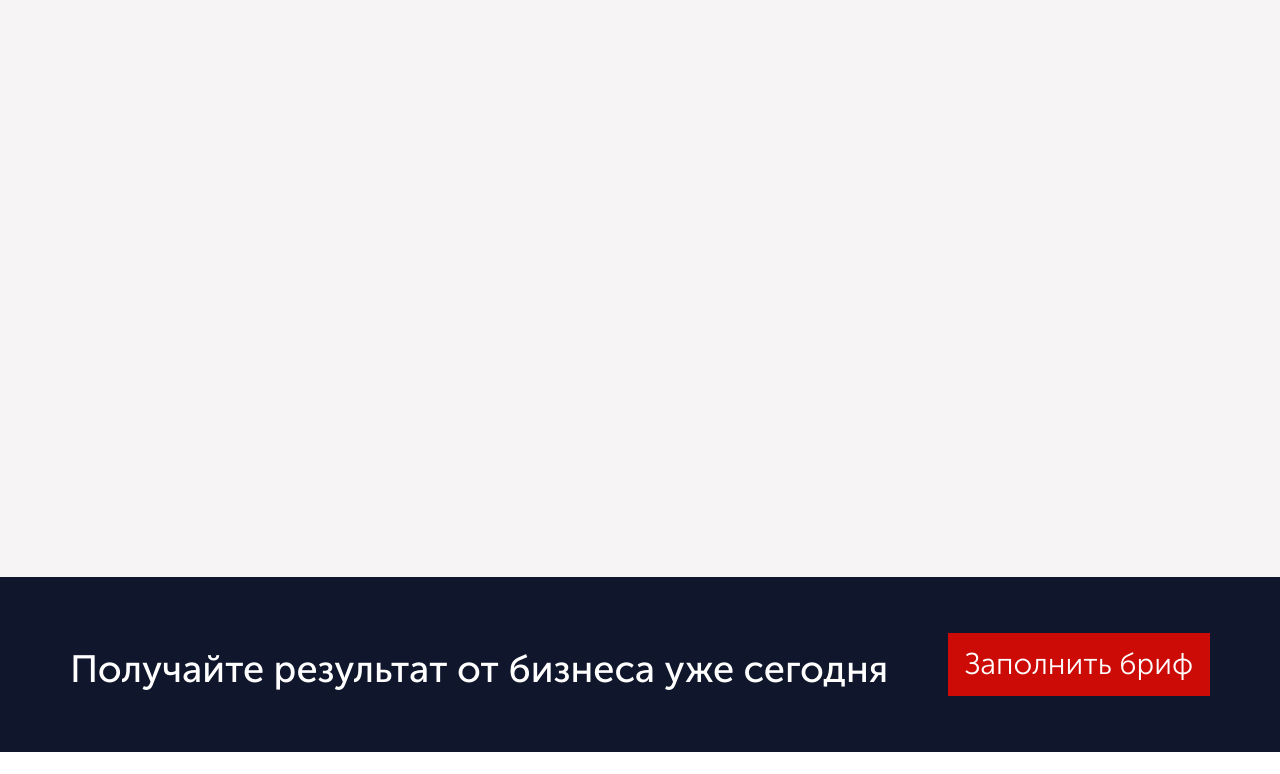
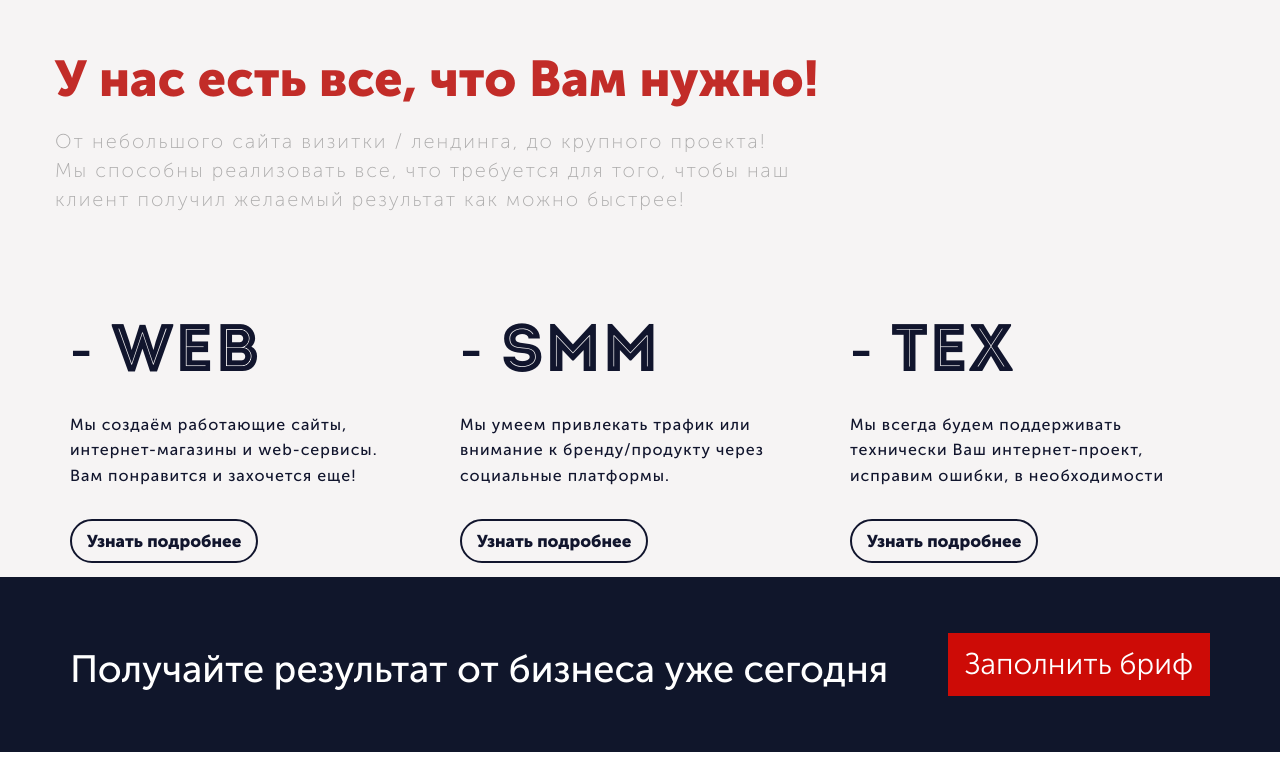
Before and after one commit to OstapHetman/mark-lab, a plain HTML site: page src/index.html in a window 1280 px wide. Shown: the part 2216-2990 px from the top of the page. Drawn offline with nearby package versions, Linux system fonts and the light colour scheme; files whose address does not match are found by name.

Commit message:
implement what you need section

```diff
--- a/src/index.html
+++ b/src/index.html
@@ -208,7 +208,41 @@
     <section id="need">
         <div class="container">
             <div class="row">
+                <h2>У нас есть все, что Вам нужно!</h2>
+                <p>От небольшого сайта визитки / лендинга, до крупного проекта! </p>
+                <p>Мы способны реализовать все, что требуется для того, чтобы наш </p>
+                <p>клиент получил желаемый результат как можно быстрее!</p>
+            </div>
+            <div class="row">
+                <div class="col-md-4">
+                    <div class="text">
+                        <h2>- WEB</h2>
+                        <p>Мы создаём работающие сайты,<br>интернет-магазины и web-сервисы.<br>Вам понравится и захочется еще!</p>
+                    </div>
+                    <div class="button">
+                        <a href="#" class="more">Узнать подробнее</a>
+                    </div>
+                </div>
 
+                <div class="col-md-4">
+                    <div class="text">
+                        <h2>- SMM</h2>
+                        <p>Мы умеем привлекать трафик или<br> внимание к бренду/продукту через<br> социальные платформы.</p>
+                    </div>
+                    <div class="button">
+                        <a href="#" class="more">Узнать подробнее</a>
+                    </div>
+                </div>
+
+                <div class="col-md-4">
+                    <div class="text">
+                        <h2>- TEX</h2>
+                        <p>Мы всегда будем поддерживать<br> технически Ваш интернет-проект,<br> исправим ошибки, в необходимости</p>
+                    </div>
+                    <div class="button">
+                        <a href="#" class="more">Узнать подробнее</a>
+                    </div>
+                </div>
             </div>
         </div>
     </section>
--- a/src/sass/base/_typography.scss
+++ b/src/sass/base/_typography.scss
@@ -36,6 +36,11 @@
 }
 
 @font-face {
+    font-family: "Museo3";
+    src: url("../font/MuseoSans/MuseoSansCyrl_3.otf") format("truetype");
+}
+
+@font-face {
     font-family: "MuseoSansCyrl";
     src: url("../font/MuseoSans/MuseoSansCyrl.otf") format("truetype");
 }
--- a/src/sass/layout/_you-need.scss
+++ b/src/sass/layout/_you-need.scss
@@ -1,5 +1,48 @@
 $bgColor: #f6f4f4;
+$titleClr: #c22c28;
+$underTitle: #acabab;
+$mainText: #11152d;
 #need {
     background-color: $bgColor;
     min-height: 600px;
+    padding-top: 5.5rem;
+    h2 {
+        font-family: "Museo3";
+        font-size: 5rem;
+        color: $titleClr;
+        margin-bottom: 20px;
+    }
+    p {
+        font-family: "MuseoSansCyrl";
+        font-size: 2rem;
+        color: $underTitle;
+        margin: 0;
+        letter-spacing: 2px;
+    }
+    .text {
+        padding-top: 8.5rem;
+        h2 {
+            font-family: 'Mark-lab', sans-serif;
+            font-size: 6.7rem;
+            color: $mainText;
+        }
+        p {
+            font-family: "Museo1";
+            font-size: 1.6rem;
+            color: $mainText;
+            letter-spacing: 1px;
+            line-height: 1.6;
+        }
+    }
+    .button {
+        margin-top: 4rem;
+        a.more {
+            font-family: "Museo3";
+            font-size: 1.7rem;
+            color: $mainText;
+            border: 2px $mainText solid;
+            border-radius: 25px;
+            padding: 10px 15px 10px 15px;
+        }
+    }
 }
```
Also changed, not shown: src/css/main.css.
